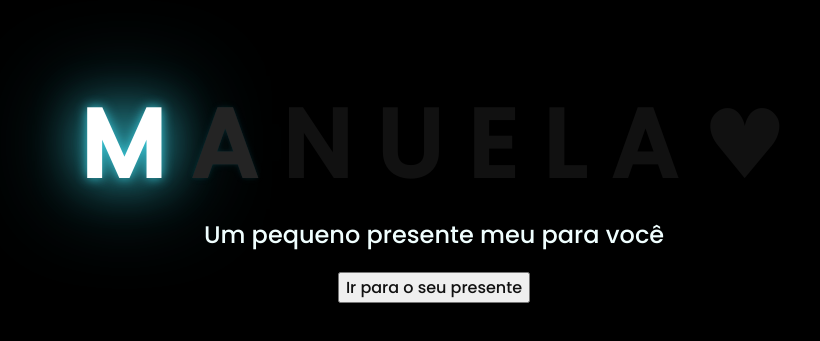
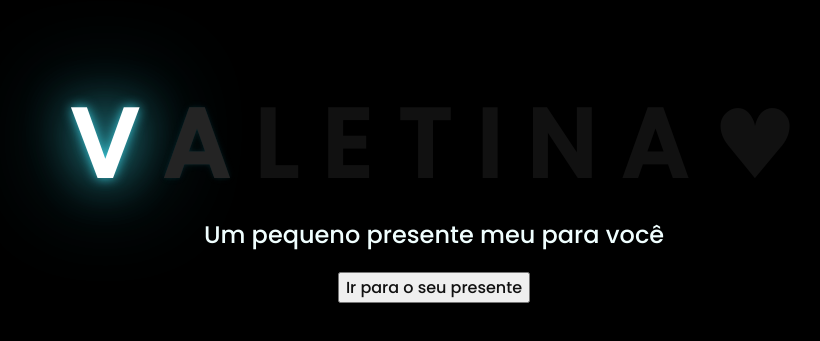
Before and after one commit to ArthurCxsta/Flower, a plain HTML site: page index.html in a window 1280 px wide. Shown: the part 221-562 px from the top of the page, without its empty margins (214-1034 px from the left). Drawn offline with Linux system fonts and the light colour scheme.

Commit message:
Update index.html

```diff
--- a/index.html
+++ b/index.html
@@ -10,12 +10,13 @@
 </head>
 <body>
     <div class="greetings">
-        <span>M</span>
+        <span>V</span>
         <span>A</span>
+        <span>L</span>
+        <span>E</span>
+        <span>T</span>
+        <span>I</span>
         <span>N</span>
-        <span>U</span>
-        <span>E</span>
-        <span>L</span>
         <span>A</span>
         <span>♥</span>
     </div>
```
